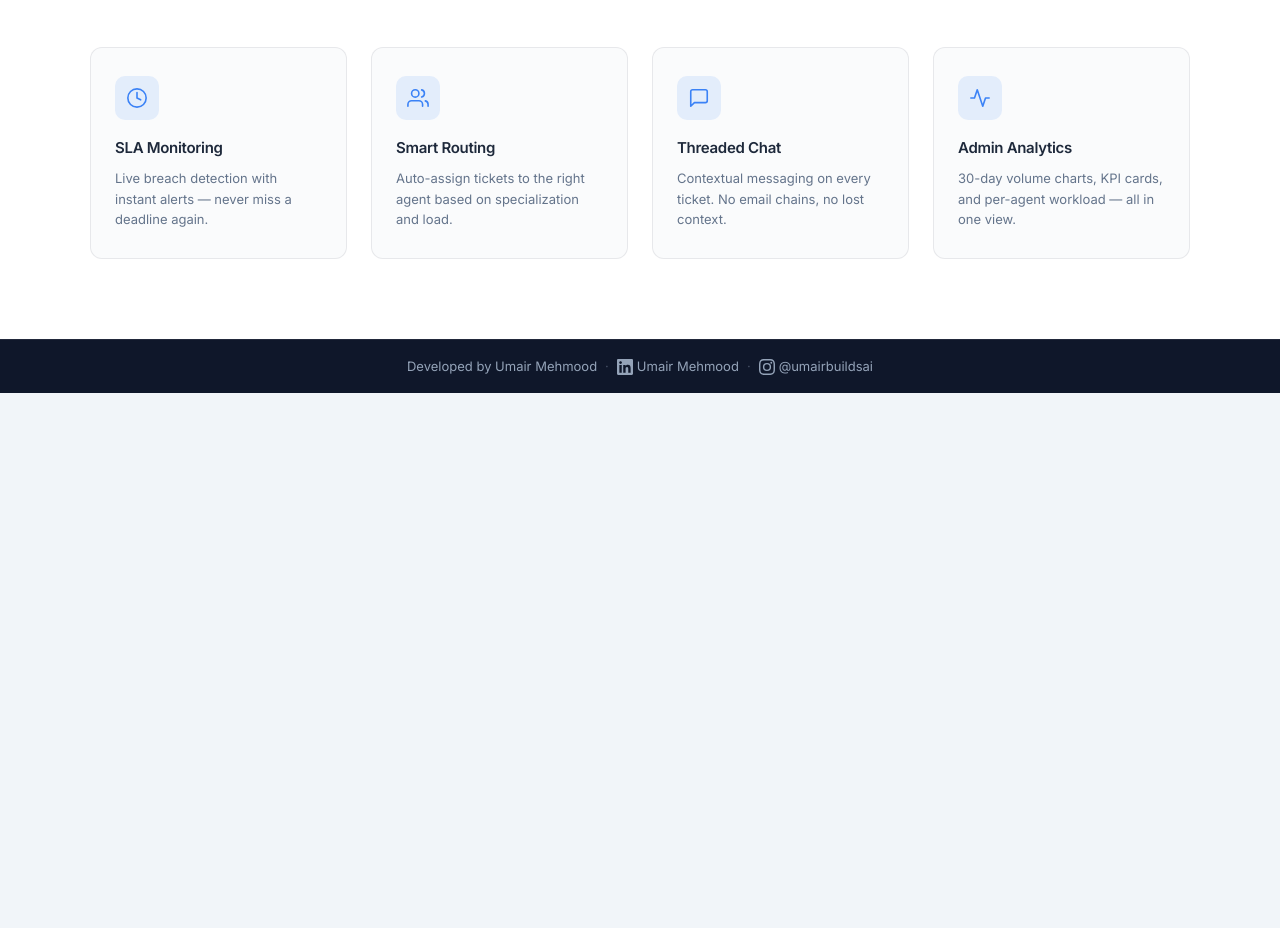
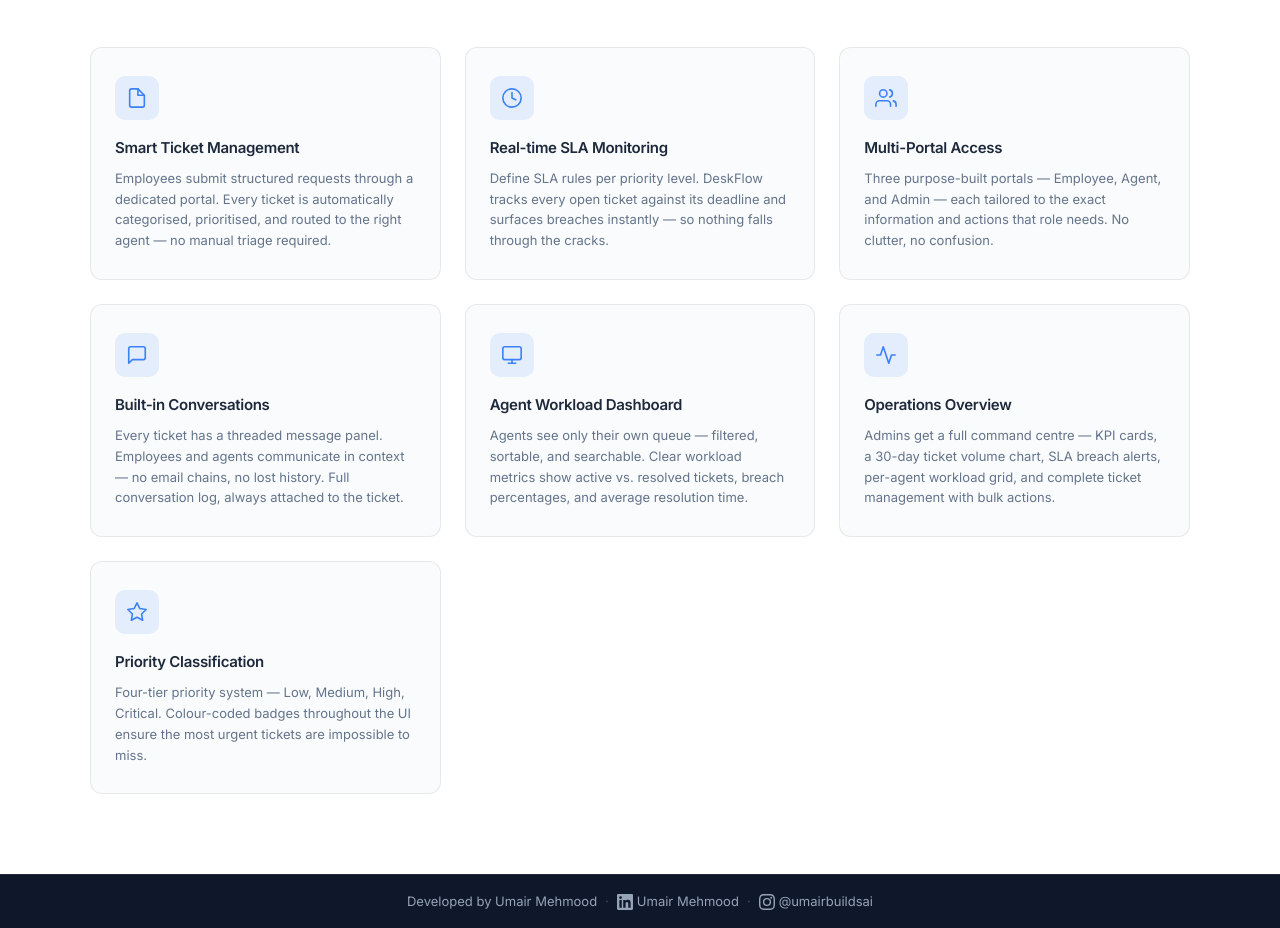
Before and after one commit to Umair-Mehmood/IT-HelpDesk, a React (Vite) app in the folder it-helpdesk/: page / in a window 1280 px wide. Shown: the part 1120-2048 px from the top of the page. Before the commit the page ends 1513 px from the top, so only its background shows below. Built offline with nearby package versions, Linux system fonts and the light colour scheme; no server answers.

Commit message:
Features added

```diff
--- a/it-helpdesk/src/index.css
+++ b/it-helpdesk/src/index.css
@@ -1185,8 +1185,14 @@ input:focus, select:focus, textarea:focus {
 .hp-highlights__head p { font-size: 16px; color: var(--slate-500); max-width: 520px; margin: 0 auto; line-height: 1.7; }
 .hp-highlights__grid {
   display: grid;
-  grid-template-columns: repeat(auto-fit, minmax(220px, 1fr));
+  grid-template-columns: repeat(3, 1fr);
   gap: 24px;
+}
+@media (max-width: 900px) {
+  .hp-highlights__grid { grid-template-columns: repeat(2, 1fr); }
+}
+@media (max-width: 560px) {
+  .hp-highlights__grid { grid-template-columns: 1fr; }
 }
 .hp-hl-card {
   padding: 28px 24px;
--- a/it-helpdesk/src/pages/HomePage.jsx
+++ b/it-helpdesk/src/pages/HomePage.jsx
@@ -65,24 +65,39 @@ function MockDashboard() {
 /* ── Feature highlights strip ── */
 const highlights = [
   {
-    icon: <svg width="22" height="22" viewBox="0 0 24 24" fill="none" stroke="currentColor" strokeWidth="1.75" strokeLinecap="round" strokeLinejoin="round"><circle cx="12" cy="12" r="10"/><polyline points="12 6 12 12 16 14"/></svg>,
-    title: 'SLA Monitoring',
-    desc: 'Live breach detection with instant alerts — never miss a deadline again.',
+    icon: <svg width="22" height="22" viewBox="0 0 24 24" fill="none" stroke="currentColor" strokeWidth="1.75" strokeLinecap="round" strokeLinejoin="round"><path d="M13 2H6a2 2 0 00-2 2v16a2 2 0 002 2h12a2 2 0 002-2V9z"/><polyline points="13 2 13 9 20 9"/></svg>,
+    title: 'Smart Ticket Management',
+    desc: 'Employees submit structured requests through a dedicated portal. Every ticket is automatically categorised, prioritised, and routed to the right agent — no manual triage required.',
   },
   {
-    icon: <svg width="22" height="22" viewBox="0 0 24 24" fill="none" stroke="currentColor" strokeWidth="1.75" strokeLinecap="round" strokeLinejoin="round"><path d="M17 21v-2a4 4 0 00-4-4H5a4 4 0 00-4 4v2"/><circle cx="9" cy="7" r="4"/><path d="M23 21v-2a4 4 0 00-3-3.87M16 3.13a4 4 0 010 7.75"/></svg>,
-    title: 'Smart Routing',
-    desc: 'Auto-assign tickets to the right agent based on specialization and load.',
+    icon: <svg width="22" height="22" viewBox="0 0 24 24" fill="none" stroke="currentColor" strokeWidth="1.75" strokeLinecap="round" strokeLinejoin="round"><circle cx="12" cy="12" r="10"/><polyline points="12 6 12 12 16 14"/></svg>,
+    title: 'Real-time SLA Monitoring',
+    desc: 'Define SLA rules per priority level. DeskFlow tracks every open ticket against its deadline and surfaces breaches instantly — so nothing falls through the cracks.',
+  },
+  {
+    icon: <svg width="22" height="22" viewBox="0 0 24 24" fill="none" stroke="currentColor" strokeWidth="1.75" strokeLinecap="round" strokeLinejoin="round"><path d="M17 21v-2a4 4 0 00-4-4H5a4 4 0 00-4 4v2"/><circle cx="9" cy="7" r="4"/><path d="M23 21v-2a4 4 0 00-3-3.87"/><path d="M16 3.13a4 4 0 010 7.75"/></svg>,
+    title: 'Multi-Portal Access',
+    desc: 'Three purpose-built portals — Employee, Agent, and Admin — each tailored to the exact information and actions that role needs. No clutter, no confusion.',
   },
   {
     icon: <svg width="22" height="22" viewBox="0 0 24 24" fill="none" stroke="currentColor" strokeWidth="1.75" strokeLinecap="round" strokeLinejoin="round"><path d="M21 15a2 2 0 01-2 2H7l-4 4V5a2 2 0 012-2h14a2 2 0 012 2z"/></svg>,
-    title: 'Threaded Chat',
-    desc: 'Contextual messaging on every ticket. No email chains, no lost context.',
+    title: 'Built-in Conversations',
+    desc: 'Every ticket has a threaded message panel. Employees and agents communicate in context — no email chains, no lost history. Full conversation log, always attached to the ticket.',
+  },
+  {
+    icon: <svg width="22" height="22" viewBox="0 0 24 24" fill="none" stroke="currentColor" strokeWidth="1.75" strokeLinecap="round" strokeLinejoin="round"><rect x="2" y="3" width="20" height="14" rx="2"/><path d="M8 21h8M12 17v4"/></svg>,
+    title: 'Agent Workload Dashboard',
+    desc: 'Agents see only their own queue — filtered, sortable, and searchable. Clear workload metrics show active vs. resolved tickets, breach percentages, and average resolution time.',
   },
   {
     icon: <svg width="22" height="22" viewBox="0 0 24 24" fill="none" stroke="currentColor" strokeWidth="1.75" strokeLinecap="round" strokeLinejoin="round"><polyline points="22 12 18 12 15 21 9 3 6 12 2 12"/></svg>,
-    title: 'Admin Analytics',
-    desc: '30-day volume charts, KPI cards, and per-agent workload — all in one view.',
+    title: 'Operations Overview',
+    desc: 'Admins get a full command centre — KPI cards, a 30-day ticket volume chart, SLA breach alerts, per-agent workload grid, and complete ticket management with bulk actions.',
+  },
+  {
+    icon: <svg width="22" height="22" viewBox="0 0 24 24" fill="none" stroke="currentColor" strokeWidth="1.75" strokeLinecap="round" strokeLinejoin="round"><polygon points="12 2 15.09 8.26 22 9.27 17 14.14 18.18 21.02 12 17.77 5.82 21.02 7 14.14 2 9.27 8.91 8.26 12 2"/></svg>,
+    title: 'Priority Classification',
+    desc: 'Four-tier priority system — Low, Medium, High, Critical. Colour-coded badges throughout the UI ensure the most urgent tickets are impossible to miss.',
   },
 ]
 
```
